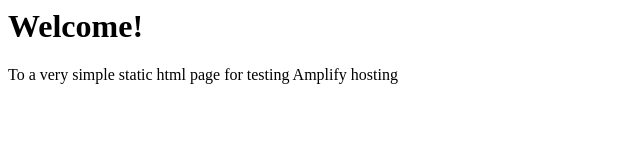
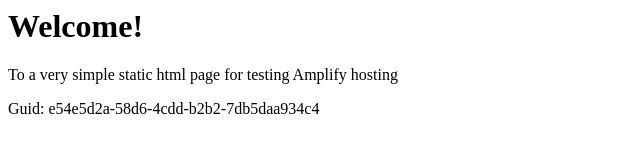
Before and after one commit to aws-aemilia-bom/Github-PR-Commit-Integration-Test-DoNotTouch-Gith-OKSLNVO2-v1-prod-ap-south-1, a website: page src/index.html in a window 1280 px wide. Shown: the whole page, without its empty margins (0-640 px from the left). Drawn offline with Linux system fonts and the light colour scheme.

Commit message:
commit from integ tests

```diff
--- a/src/index.html
+++ b/src/index.html
@@ -1,3 +1,5 @@
+
+
 <html lang="en">
 
 <head>
@@ -10,6 +12,6 @@
 <body>
     <h1>Welcome!</h1>
     <p>To a very simple static html page for testing Amplify hosting</p>
-</body>
+    <p>Guid: e54e5d2a-58d6-4cdd-b2b2-7db5daa934c4</p></body>
 
 </html>
```
